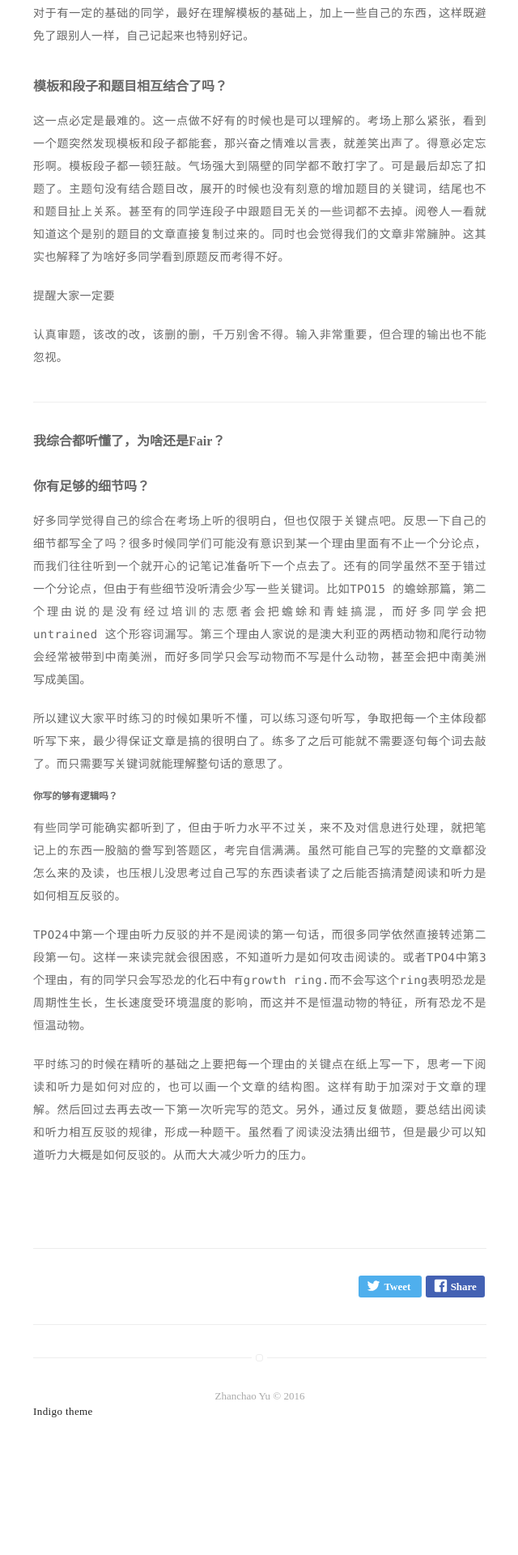
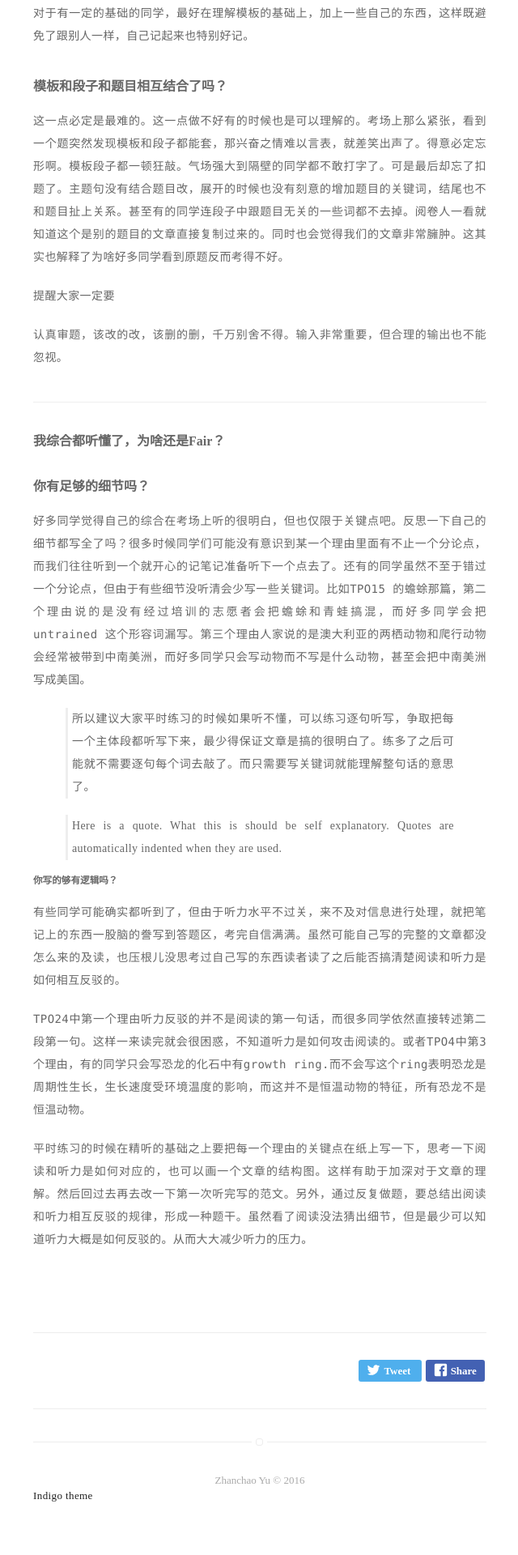
Before and after one commit to flutar/flutar.github.io, a Jekyll site: the page built from _posts/2016-11-26-toefl-why-such-score.markdown, in a window 1280 px wide. Shown: the part 1023-2943 px from the top of the page at 81% size, without its empty margins (319-959 px from the left). Built offline with Jekyll 4.4.1, drawn with Linux system fonts in a browser that asks for light colours; before the commit the page ends 2839 px from its top, so only the background shows below that.

Commit message:
update style

```diff
--- a/_posts/2016-11-26-toefl-why-such-score.markdown
+++ b/_posts/2016-11-26-toefl-why-such-score.markdown
@@ -48,7 +48,9 @@ description: Toefl writing score analysis
 
 好多同学觉得自己的综合在考场上听的很明白，但也仅限于关键点吧。反思一下自己的细节都写全了吗？很多时候同学们可能没有意识到某一个理由里面有不止一个分论点，而我们往往听到一个就开心的记笔记准备听下一个点去了。还有的同学虽然不至于错过一个分论点，但由于有些细节没听清会少写一些关键词。比如`TPO15 的蟾蜍那篇，第二个理由说的是没有经过培训的志愿者会把蟾蜍和青蛙搞混，而好多同学会把 untrained 这个形容词漏写。第三个理由人家说的是澳大利亚的两栖动物和爬行动物会经常被带到中南美洲，而好多同学只会写动物而不写是什么动物，甚至会把中南美洲写成美国。`
 
-**所以建议大家平时练习的时候如果听不懂，可以练习逐句听写，争取把每一个主体段都听写下来，最少得保证文章是搞的很明白了。练多了之后可能就不需要逐句每个词去敲了。而只需要写关键词就能理解整句话的意思了。**
+> 所以建议大家平时练习的时候如果听不懂，可以练习逐句听写，争取把每一个主体段都听写下来，最少得保证文章是搞的很明白了。练多了之后可能就不需要逐句每个词去敲了。而只需要写关键词就能理解整句话的意思了。
+
+> Here is a quote. What this is should be self explanatory. Quotes are automatically indented when they are used.
 
 ##### 你写的够有逻辑吗？
 
--- a/_sass/base/general.sass
+++ b/_sass/base/general.sass
@@ -83,7 +83,7 @@ figcaption
 		font-size: 1.2rem
 
 blockquote
-	padding-left: 10px
+	padding-left: 5px
 	border-left: 3px solid #eee
 	text-align:justify
 
```
